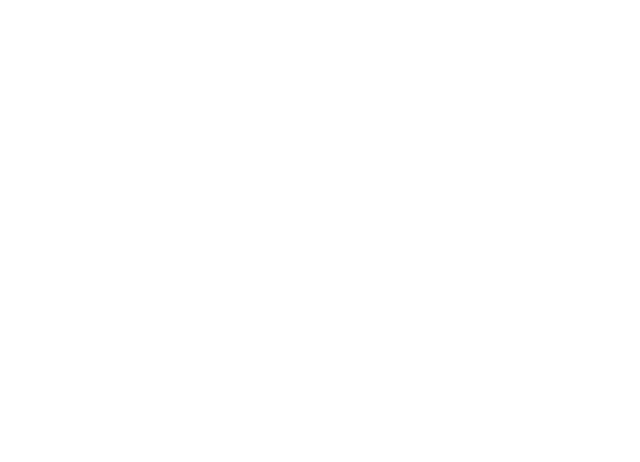
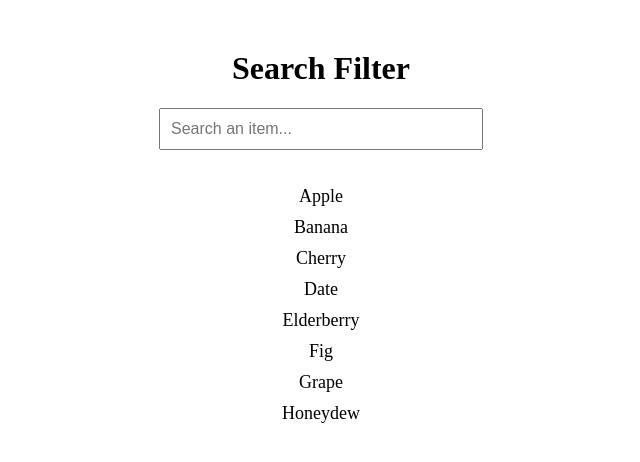
Before and after one commit to dev13-Vishnu/exercises, a React (Vite) app: page / in a window 1280 px wide. Shown: the top 462 px of the page, without its empty margins (319-959 px from the left). Built offline with nearby package versions, Linux system fonts and the light colour scheme.

Commit message:
Search filter compleated

```diff
--- a/src/App.jsx
+++ b/src/App.jsx
@@ -6,6 +6,8 @@ import FetchData from "./exercises/FetchData"
 import Timer from "./exercises/Timer"
 import Conditional from "./exercises/Conditional"
 import RandomQuote from "./exercises/RandomQuote"
+import SearchFilter from "./exercises/SearchFilter"
+
 function App() {
 
   return (
@@ -19,6 +21,7 @@ function App() {
       {/* <Timer/> */}
       {/* <Conditional/> */}
       {/* <RandomQuote /> */}
+      <SearchFilter />
 
     </div>
   )
--- /dev/null
+++ b/src/exercises/SearchFilter.jsx
@@ -0,0 +1,52 @@
+import React, { useState } from "react";
+
+function SearchFilter() {
+    const items = [
+        "Apple",
+    "Banana",
+    "Cherry",
+    "Date",
+    "Elderberry",
+    "Fig",
+    "Grape",
+    "Honeydew",
+    ];
+const [searchInput, setSearchInput] = useState("");
+const handleSearchChange =(e)=> {
+    setSearchInput(e.target.value.toLowerCase());
+};
+
+const filteredItems = items.filter((item) => item.toLowerCase().includes(searchInput))
+
+
+return (
+    <div style={{textAlign:"center",marginTop:"50px"}}>
+        <h1>Search Filter</h1>
+        <input
+         type="text"
+         value={searchInput}
+         onChange={handleSearchChange}
+         placeholder="Search an item..."
+         style={{
+            padding:"10px",
+            fontSize:"16px",
+            width:"300px",
+            marginBottom:"20px"
+         }}
+         />
+         <ul style={{listStyleType:"none",padding:"0"}}>
+            {filteredItems.length>0?(
+            filteredItems.map((item,index) => (
+                <li
+                 key={index}
+                 style={{margin:"10px 0",fontSize:"18px"}}
+                >
+                    {item}
+                </li>)
+            )):(<li style={{fontSize:"18px",color:"grey"}}>No Items Found.</li>)}
+         </ul>
+    </div>
+)
+
+}
+export default SearchFilter;
```
